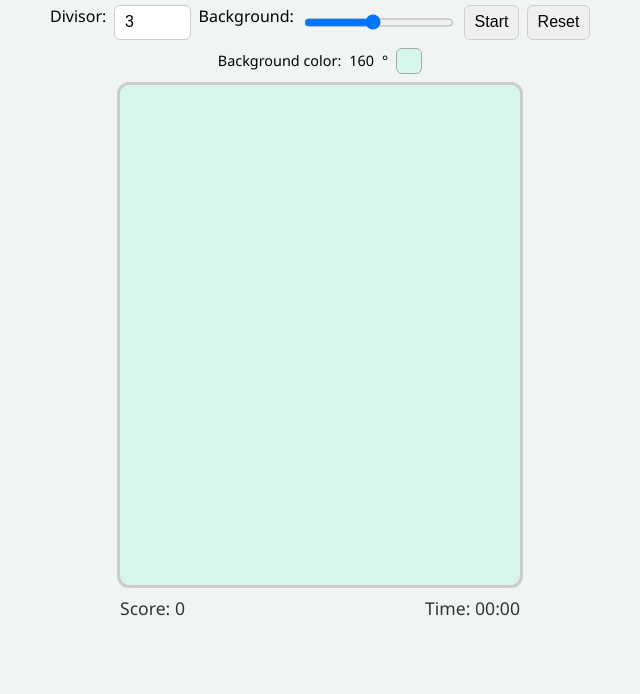
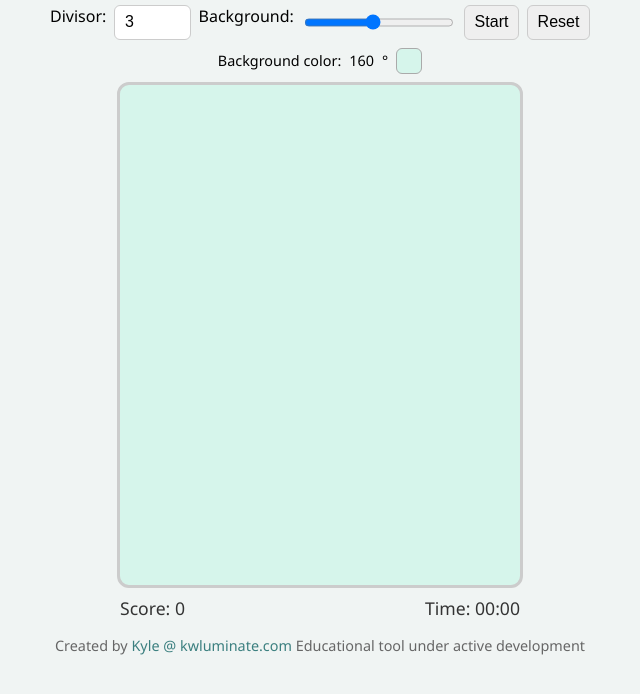
Before and after one commit to EcoKyle/FactorFall, a plain HTML site: page index.html in a window 1280 px wide. Shown: the part 62-756 px from the top of the page, without its empty margins (320-960 px from the left). Drawn offline with Linux system fonts and the light colour scheme.

Commit message:
Update index.html

```diff
--- a/index.html
+++ b/index.html
@@ -126,6 +126,11 @@
     <div id="timer">Time: 00:00</div>
   </div>
 
+  <footer style="margin-top: 1rem; font-size: 0.9rem; color: #666; text-align: center;">
+  Created by <a href="https://kwluminate.com" target="_blank" style="color: #3b7f7f; text-decoration: none;">Kyle @ kwluminate.com</a>
+  Educational tool under active development
+</footer>
+
   <script>
     const board = document.getElementById("game-board");
     const scoreDisplay = document.getElementById("score");
```
